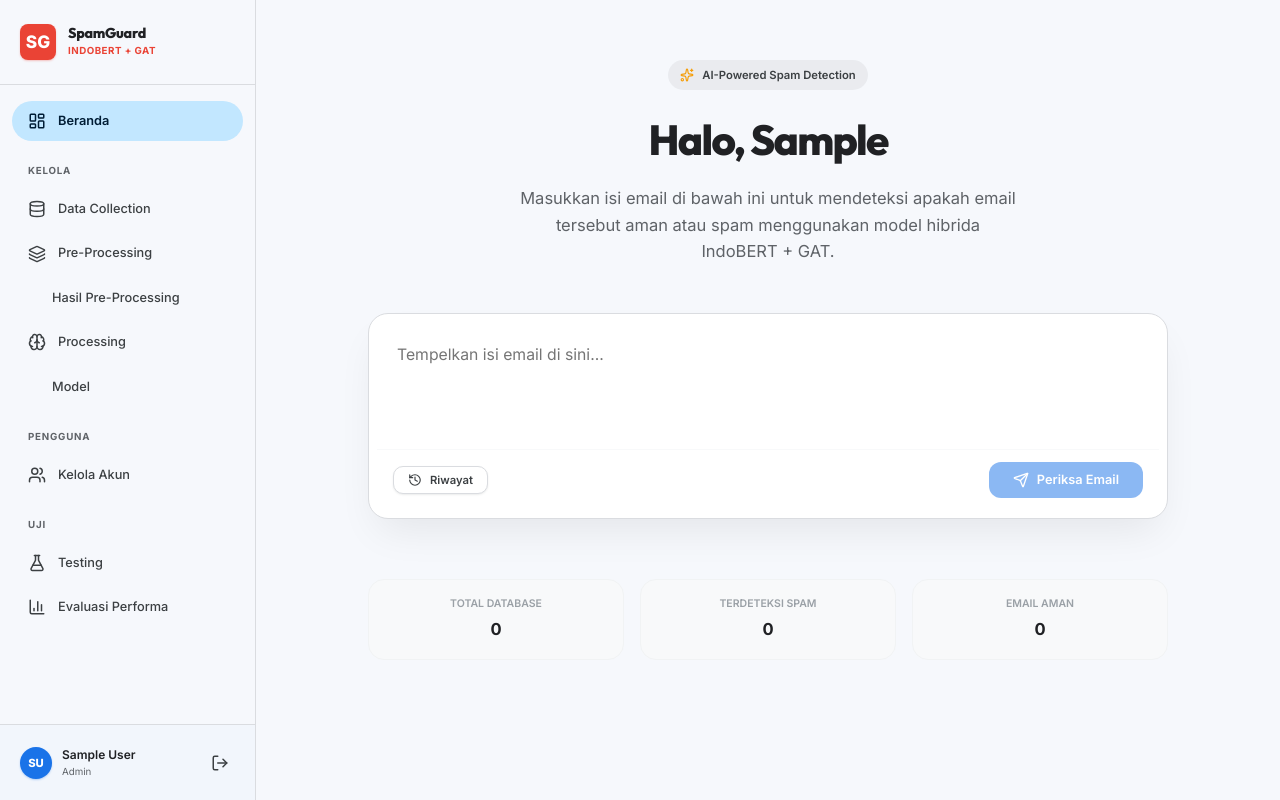
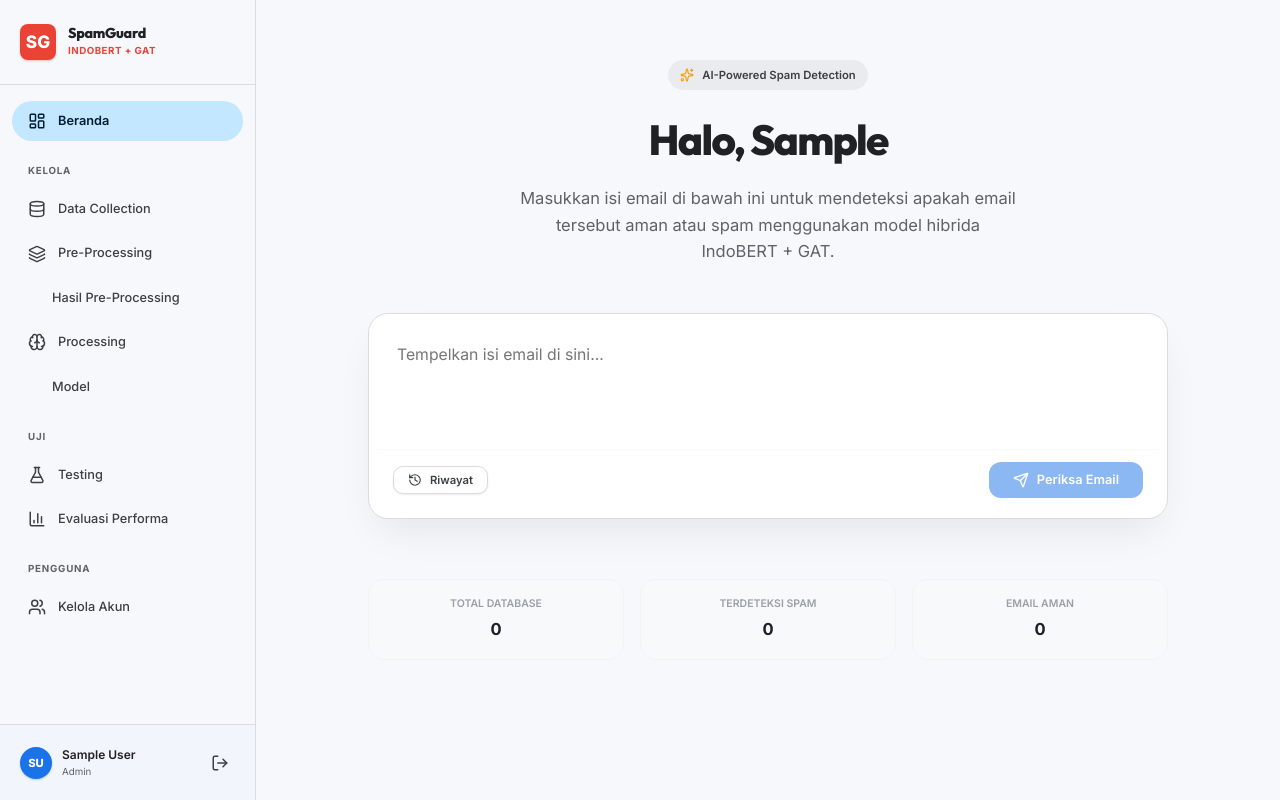
Before and after one commit to apriliamonica/Deteksi-Email-Spam, a React (Vite) app in the folder FE-EMAIL/: page /beranda in a window 1280 px wide. Built offline with nearby package versions, Linux system fonts and the light colour scheme; no server answers; sample sign-in values are in the browser's storage.

Commit message:
ubah urutan sidebar

```diff
--- a/FE-EMAIL/src/components/Sidebar.jsx
+++ b/FE-EMAIL/src/components/Sidebar.jsx
@@ -37,18 +37,19 @@ export default function Sidebar({ user, onLogout }) {
             Model
           </NavLink>
 
+          <div className="sidebar-section">Uji</div>
+          <NavLink to="/testing" className={({ isActive }) => `nav-link ${isActive ? 'active' : ''}`}>
+            <FlaskConical /> Testing
+          </NavLink>
+          <NavLink to="/evaluasi" className={({ isActive }) => `nav-link ${isActive ? 'active' : ''}`}>
+            <BarChart3 /> Evaluasi Performa
+          </NavLink>
+
           <div className="sidebar-section">Pengguna</div>
           <NavLink to="/manage-accounts" className={({ isActive }) => `nav-link ${isActive ? 'active' : ''}`}>
             <Users size={18} /> Kelola Akun
           </NavLink>
         </>)}
-        <div className="sidebar-section">Uji</div>
-        <NavLink to="/testing" className={({ isActive }) => `nav-link ${isActive ? 'active' : ''}`}>
-          <FlaskConical /> Testing
-        </NavLink>
-        <NavLink to="/evaluasi" className={({ isActive }) => `nav-link ${isActive ? 'active' : ''}`}>
-          <BarChart3 /> Evaluasi Performa
-        </NavLink>
       </nav>
       <div className="sidebar-footer">
         <div className="user-info">
```
